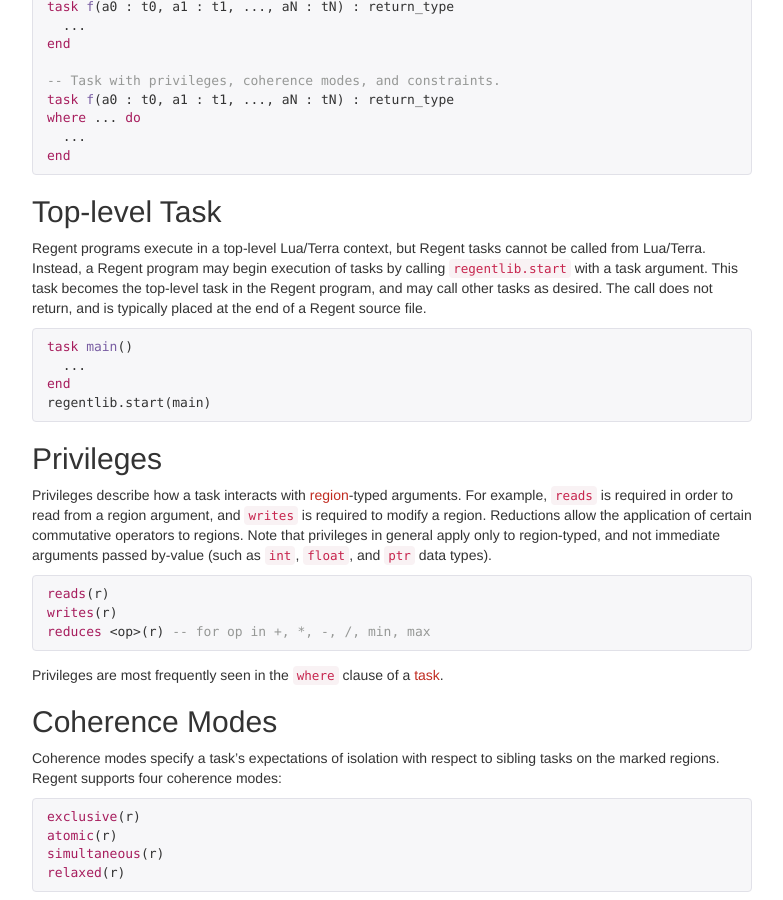
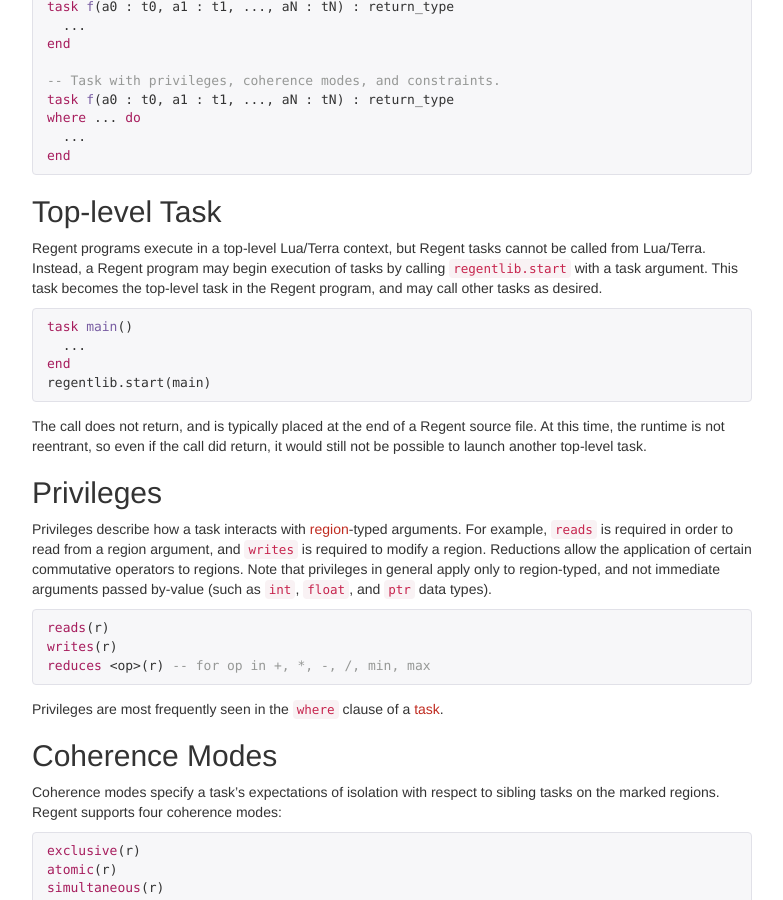
Before and after one commit to StanfordLegion/regent-lang.org, a Jekyll site: the page built from reference.md, in a window 1280 px wide and 900 px high, scrolled down 1327 px. Shown: the whole window, without its empty margins (248-1031 px from the left). Built offline with Jekyll 4.4.1, drawn with Linux system fonts in a browser that asks for light colours; nearby versions of some CDN libraries.

Commit message:
Update language reference.

```diff
--- a/reference.md
+++ b/reference.md
@@ -105,6 +104,11 @@ task main()
 end
 regentlib.start(main)
 {% endhighlight %}
+
+The call does not return, and is typically placed at the end of a
+Regent source file. At this time, the runtime is not reentrant, so
+even if the call did return, it would still not be possible to launch
+another top-level task.
 
 ## Privileges
 
```
Also changed, not shown: other parts of reference.md (+1 -2 lines).
